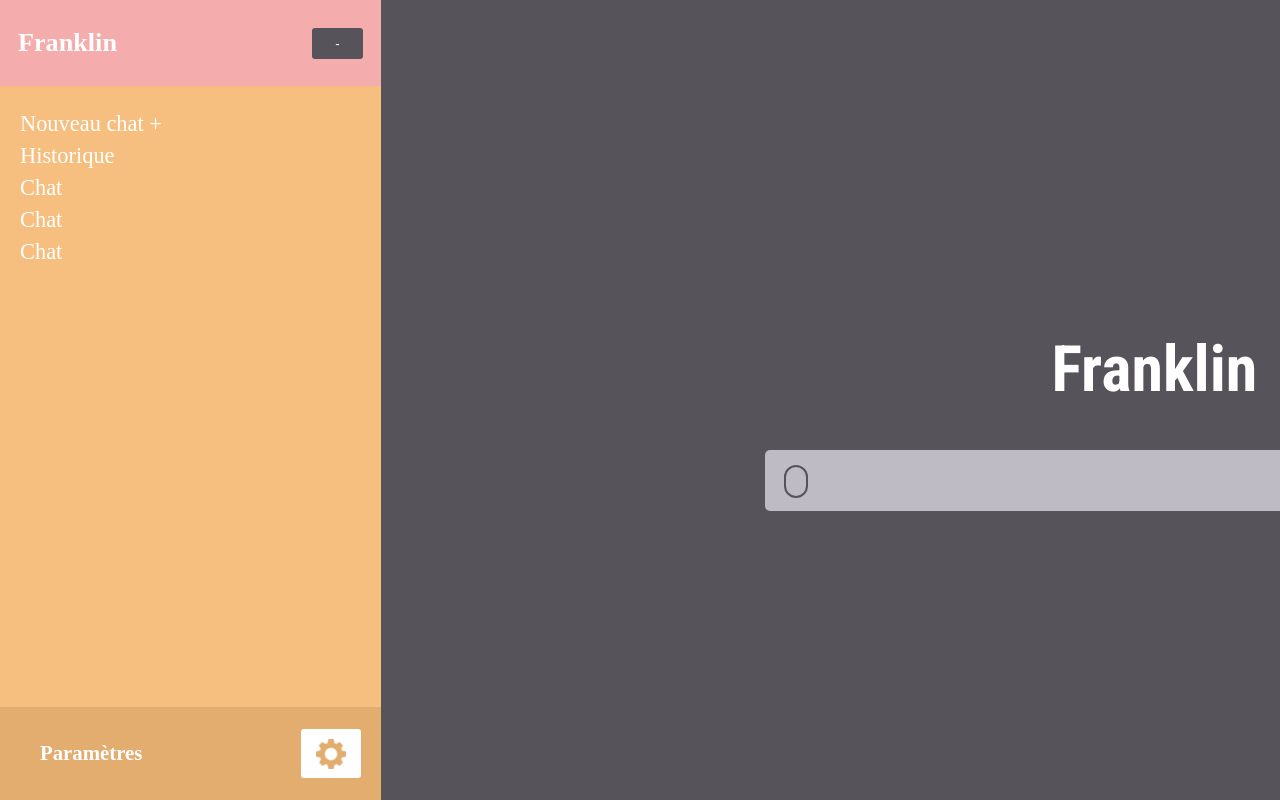
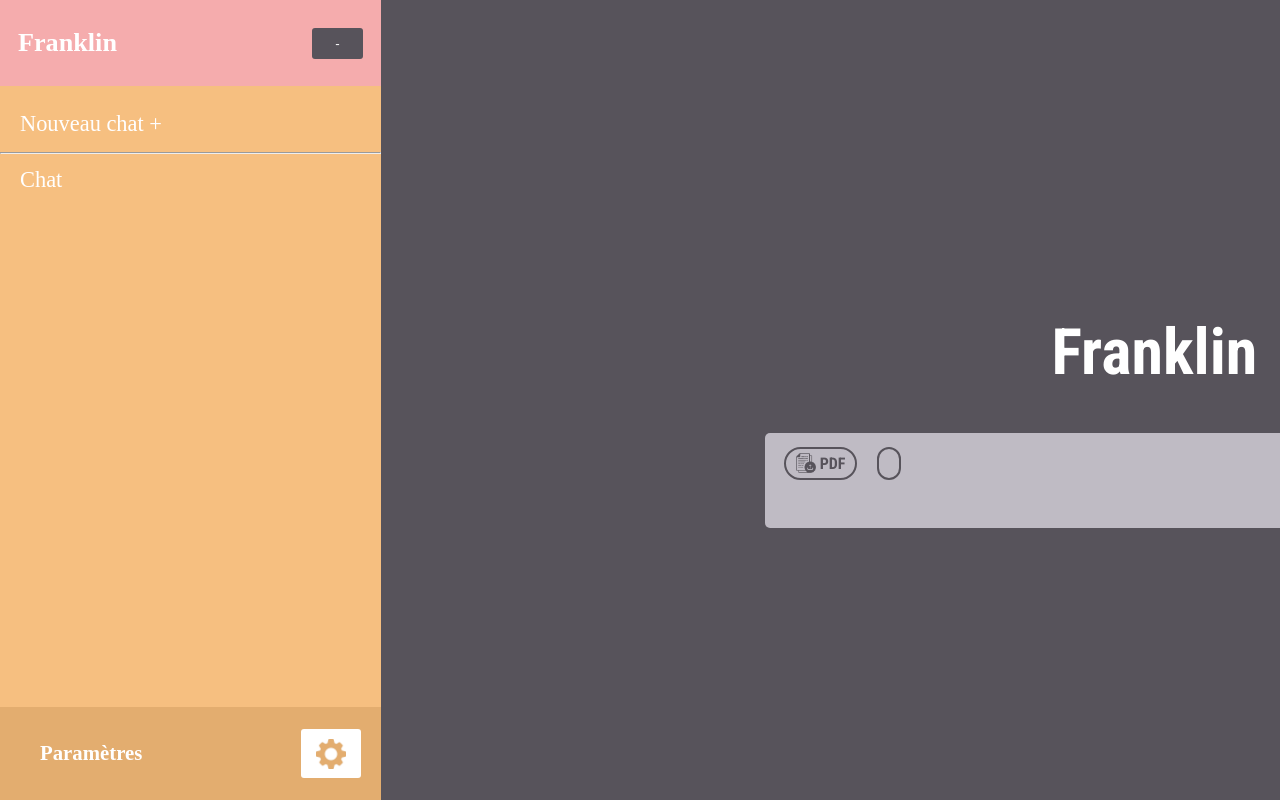
Before and after one commit to PASTY667/Chatbot-ProjetE6-Groupe1, a Next.js app in the folder react/: page / in a window 1280 px wide. Built offline with nearby package versions, Linux system fonts and the light colour scheme; a web font is replaced by a local one.

Commit message:
Structural changes
- Suppression des pages d'historique
- Ajout des pages de composant "newchat"
- Affichage des pages correcte dans sidebar
- Autres

```diff
--- a/react/app/index/index.module.css
+++ b/react/app/index/index.module.css
@@ -21,7 +21,7 @@ body {
     .logo {
       background-color: pink;
       border-radius: 50%;
-      height: fit-content;
+      height: 7em;
       padding: 0.7em;
       margin: 0px 15px;
       align-self: center;
@@ -91,6 +91,8 @@ body {
     }
 
     .submitButton {
+      align-self: flex-end;
+
       background-color: var(--medium-background-color);
       border: none;
       border-radius: 5px;
--- a/react/app/index/index.tsx
+++ b/react/app/index/index.tsx
@@ -1,5 +1,7 @@
 import Image from "next/image";
 import style from "@/app/index/index.module.css";
+import uploadIcon from "@/assets/upload-file.png";
+import logo from "@/assets/frankLogo.png";
 
 export default function Index() {
   return (
@@ -10,14 +12,14 @@ export default function Index() {
     </div>
     <div className={style.newchatInput}>
       <div className={style.uploadSection}>
-        {/* <label for="upload-file" className={style.uploadButton}>
-          <Image className={style.uploadIcon} src="assets/upload-file.png" alt=""> PDF
-        </label> */}
+        <label htmlFor="upload-file" className={style.uploadButton}>
+          <Image className={style.uploadIcon} src={uploadIcon} alt="i" /> PDF
+        </label>
         <span id="file-name" className={style.fileName}></span>
-        {/* <input id="upload-file" type="file" className={style.addButton} accept="application/pdf"> */}
+        <input id="upload-file" type="file" className={style.addButton} accept="application/pdf" />
       </div>
-      {/* <input className={style.textInput} type="text" value="Poser une question...">
-      <input className={style.submitButton} style="align-self: flex-end" type="submit" value=">"> */}
+      {/* <input className={style.textInput} type="text" value="Poser une question..." /> */}
+      <input className={style.submitButton} type="submit" value=">" />
       </div>
     </div>
   );
--- a/react/app/layout.tsx
+++ b/react/app/layout.tsx
@@ -1,7 +1,7 @@
 import type { Metadata } from "next";
 import { ReactNode } from "react";
 import "./globals.css";
-import Sidebar from "@/components/sidebar";
+import Sidebar from "@/components/sidebar/sidebar";
 import "./variables.css";
 
 export const metadata: Metadata = {
--- /dev/null
+++ b/react/app/settings/page.tsx
@@ -0,0 +1,5 @@
+export default function Settings(){
+    return(
+        <div></div>
+    )
+}
--- a/react/components/sidebar.tsx
+++ b/react/components/sidebar/sidebar.tsx
@@ -16,20 +16,11 @@ export default function Sidebar() {
         <ul className={style.listSidebar}>
           <div className={style.listFixSidebar}>
             <li>
-              <a href="index.tsx">Nouveau chat +</a>
-            </li>
-            <li>
-              <a href="history.tsx">Historique</a>
+              <a href="/">Nouveau chat +</a>
             </li>
           </div>
-          {/* <hr className={style.hrSidebar}> */}
+          <hr className={style.hrSidebar} />
           <div className={style.listChatSidebar}>
-            <li>
-              <Link href="newchat.tsx">Chat</Link>
-            </li>
-            <li>
-              <Link href="newchat.tsx">Chat</Link>
-            </li>
             <li>
               <Link href="newchat.tsx">Chat</Link>
             </li>
```
Also changed, not shown: react/app/history/history.tsx (deleted, +0 -20 lines), react/components/newchat/newchat.tsx (added, +10 -0 lines), react/app/settings/settings.tsx (deleted), react/assets/frankLogo.png (added), react/components/newchat/newchat.module.css (added), react/components/sidebar/sidebar.module.css (renamed from react/components/sidebar.module.css).
